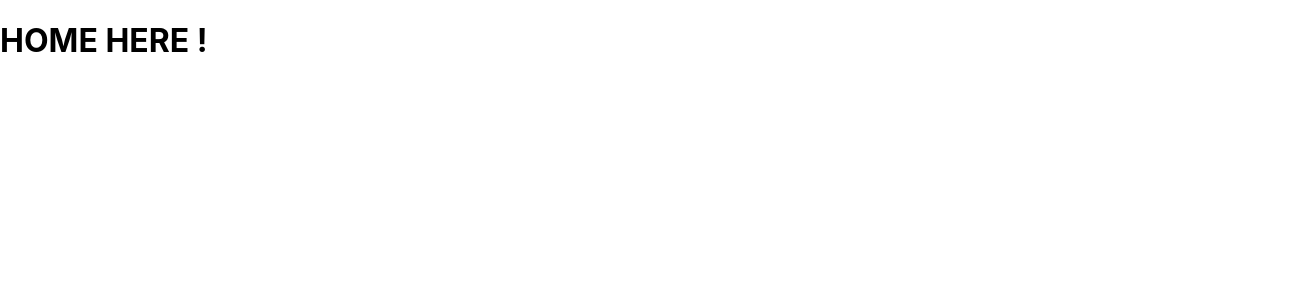
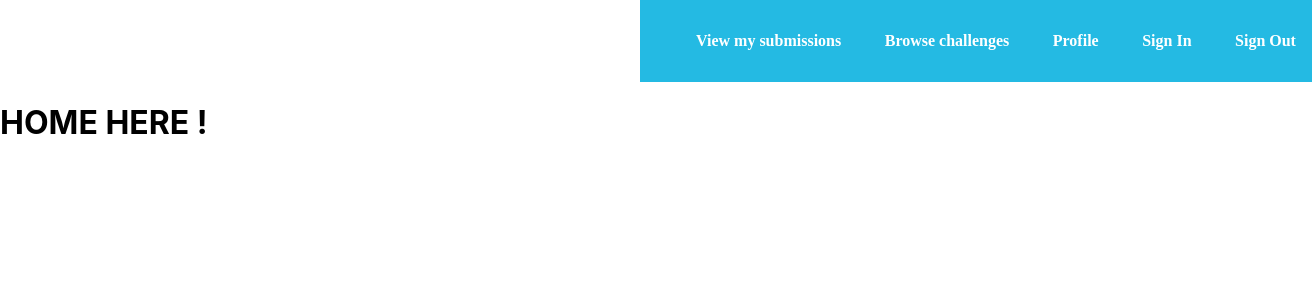
Before and after one commit to mcbadger88/real-code-problems-frontend, a React (Create React App) app in the folder react-app/: page / in a window 1280 px wide. Shown: the top 300 px of the page, 1312 px wide, since content can reach past the window. Built offline with nearby package versions, Linux system fonts and the light colour scheme.

Commit message:
first navbar

```diff
--- a/react-app/src/App.js
+++ b/react-app/src/App.js
@@ -8,6 +8,7 @@ import ViewAllChallengeSubmissions from './pages/ViewAllChallengeSubmissions'
 import CandidateProfile from './pages/CandidateProfile'
 import AddChallenge from './pages/AddChallenge'
 import Home from './pages/Home'
+import SignUp from './pages/SignUp'
 
 function App() {
 
@@ -47,10 +48,18 @@ function App() {
           exact path='/candidates/:id'
           component={CandidateProfile}
         />
+
+        <Route
+          exact path='/signup'
+          component={SignUp}
+        />
+
         <Route
           exact path='/'
           component={Home}
         />
+
+
       </Switch>
     </Router>
   );
--- /dev/null
+++ b/react-app/src/components/NavBar/NavBar.css
@@ -0,0 +1,30 @@
+
+
+
+.NavBar {
+    font-family: 'IBM Plex Sans';
+    background-color: #24BAE3;
+    width:50%;
+    margin-left:50%;
+    padding:1em;
+    font-weight: 700;
+}
+
+
+ul {
+    text-decoration: none;
+    display:flex;
+    justify-content: space-between;
+    list-style-type: none;
+}
+
+.nav-links {
+    color:white;
+    text-decoration: none;
+    padding-bottom:0.5em;
+}
+
+.nav-links:hover {
+    border-bottom: 2px solid #083256;
+    color: #083256;
+}
--- /dev/null
+++ b/react-app/src/components/NavBar/NavBar.js
@@ -0,0 +1,22 @@
+import React from 'react';
+import {NavLink} from 'react-router-dom';
+import '../NavBar/NavBar.css'
+
+const NavBar = () => {
+
+    return(
+        <nav className='NavBar'>
+            <ul className='Links'>
+                <li><NavLink class='nav-links' to={"/candidates/:id/attempts"}>View my submissions</NavLink></li>
+                <li><NavLink class='nav-links' to={"/challenges"}>Browse challenges</NavLink></li>
+                <li><NavLink class='nav-links'to={"/candidates/:id"}>Profile</NavLink></li>
+                <li><NavLink class='nav-links' to={"/signup"}>Sign In</NavLink></li>
+                <li><NavLink class='nav-links' to={"/signup"}>Sign Out</NavLink></li>
+
+            </ul>
+        </nav>
+    )
+
+}
+
+export default NavBar;
--- a/react-app/src/index.css
+++ b/react-app/src/index.css
@@ -1,3 +1,7 @@
+@import url('https://fonts.googleapis.com/css?family=Josefin+Sans');
+/* this line is added by Brian, import google font */
+
+
 body {
   margin: 0;
   font-family: -apple-system, BlinkMacSystemFont, 'Segoe UI', 'Roboto', 'Oxygen',
--- a/react-app/src/pages/AddChallenge.js
+++ b/react-app/src/pages/AddChallenge.js
@@ -1,8 +1,12 @@
 import React, { useState, useEffect } from 'react';
+import NavBar from '../components/NavBar/NavBar'
 
 const AddChallenge = () => {
     return (
+        <>
+        <NavBar />
         <h1>ADD CHALLENGE HERE !</h1>
+        </>
     )
 }
 
--- a/react-app/src/pages/BrowseChallenges.js
+++ b/react-app/src/pages/BrowseChallenges.js
@@ -1,8 +1,12 @@
 import React, { useState, useEffect } from 'react';
+import NavBar from '../components/NavBar/NavBar'
 
 const BrowseChallenges = () => {
     return (
+        <>
+        <NavBar />
         <h1>BROWSE CHALLENGES HERE !</h1>
+        </>
     )
 }
 
--- a/react-app/src/pages/CandidateProfile.js
+++ b/react-app/src/pages/CandidateProfile.js
@@ -1,8 +1,12 @@
 import React, { useState, useEffect } from 'react';
+import NavBar from '../components/NavBar/NavBar'
 
 const CandidateProfile = () => {
     return (
+        <>
+        <NavBar />
         <h1>CandidateProfile HERE !</h1>
+        </>
     )
 }
 
--- a/react-app/src/pages/Home.js
+++ b/react-app/src/pages/Home.js
@@ -1,8 +1,12 @@
 import React, { useState, useEffect } from 'react';
+import NavBar from '../components/NavBar/NavBar'
 
 const Home = () => {
     return (
+        <>
+        <NavBar />
         <h1>HOME HERE !</h1>
+        </>
     )
 }
 
--- a/react-app/src/pages/MyChallengeSubmissions.js
+++ b/react-app/src/pages/MyChallengeSubmissions.js
@@ -1,8 +1,12 @@
 import React, { useState, useEffect } from 'react';
+import NavBar from '../components/NavBar/NavBar'
 
 const MyChallengeSubmissions = () => {
     return (
+        <>
+        <NavBar />
         <h1>MY CHALLENGE SUBMISSIONS HERE !</h1>
+        </>
     )
 }
 
--- /dev/null
+++ b/react-app/src/pages/SignUp.js
@@ -0,0 +1,10 @@
+import React from 'react';
+
+const SignUp = () => {
+    console.log('something shown in here')
+    return(
+        <h2>This is the Signup Page</h2>
+    )
+}
+
+export default SignUp;
```
Also changed, not shown: 2 other files (tests, documents, lock files or other folders).
